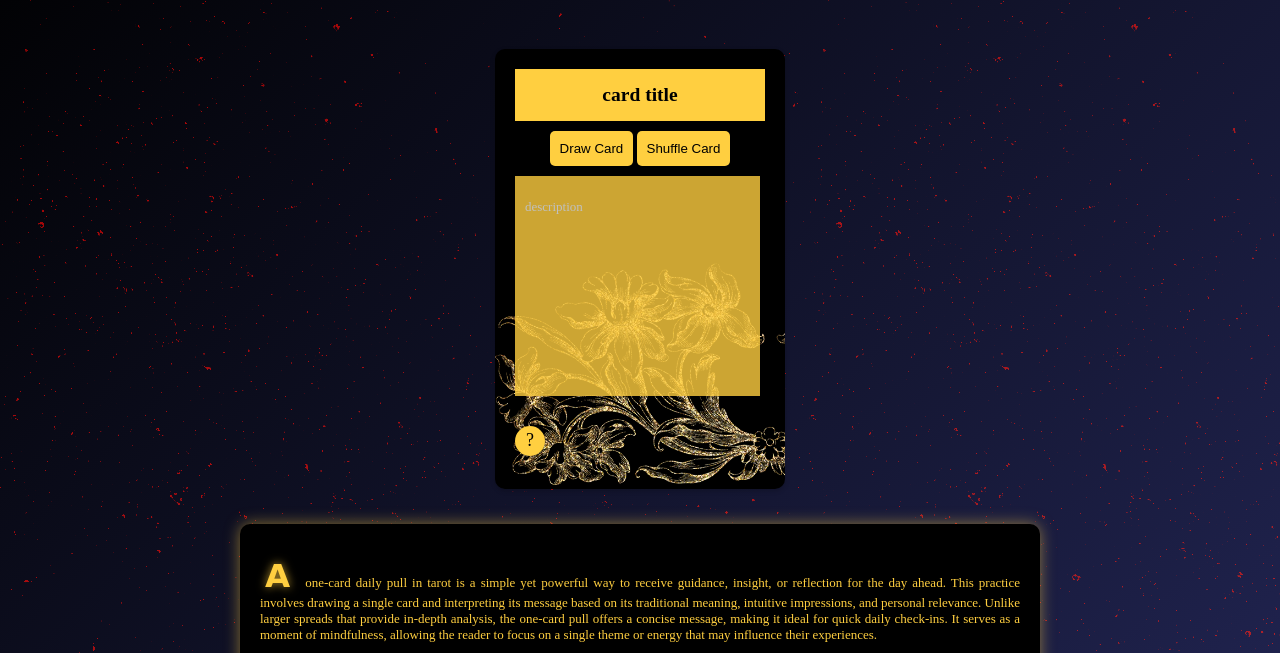
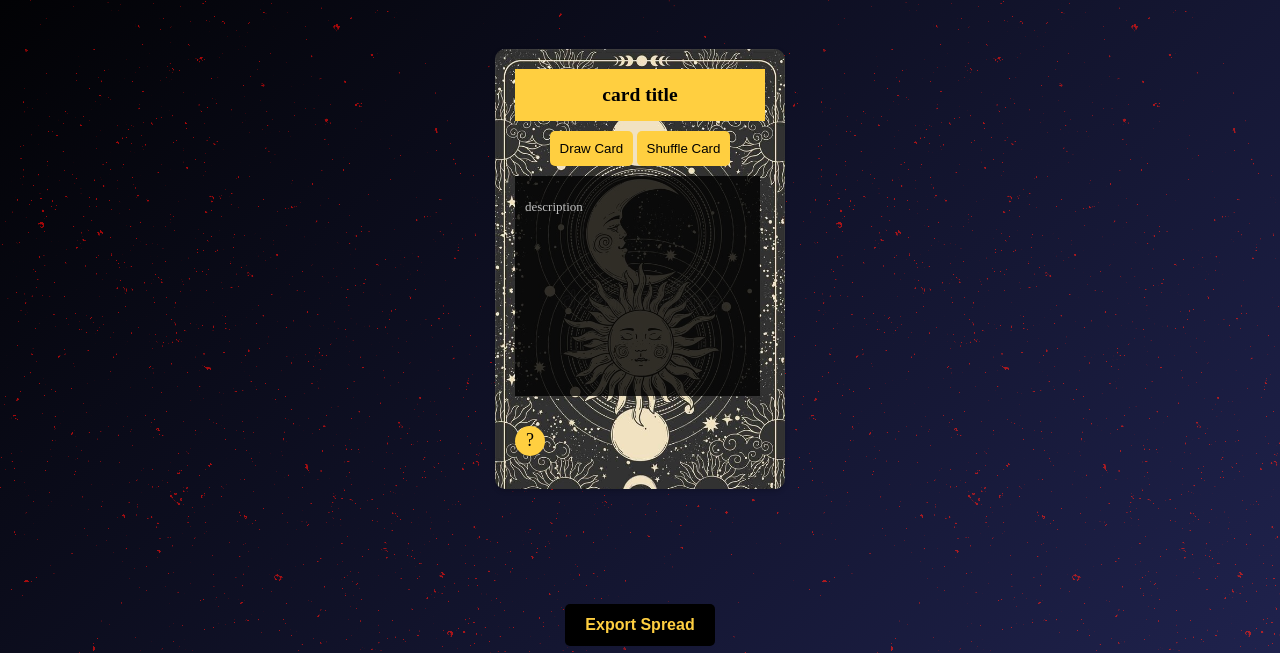
Before and after one commit to Bach6969/tarot_capstone_project, a website: page public/two.html in a window 1280 px wide. Both pictures are taken after a click on the button "Shuffle Card". Shown: the part 123-776 px from the top of the page. Drawn offline with Linux system fonts and the light colour scheme; a web font is replaced by a local one.

Commit message:
new bckgrnd img and export fix

```diff
--- a/public/css/style.css
+++ b/public/css/style.css
@@ -29,7 +29,7 @@ body {
 .desc {
     height: 300px;
     width: 350px;
-    background: rgba(255, 207, 64, 0.8);
+    background-color: rgba(0, 0, 0, 0.8);
     overflow: auto;
     padding: 10px;
     margin-top: 10px;
@@ -52,7 +52,7 @@ body {
     margin-top: 20px;
 }
 .card {
-    background-image: url("../img/3.png");
+    background-image: url("../img/sun\ moon.jpg");
     background-size: cover;
     padding: 20px;
     border-radius: 10px;
--- a/public/js/index.js
+++ b/public/js/index.js
@@ -51,25 +51,24 @@ window.onload = function() {
     exportButton.innerText = "Export Spread";
     exportButton.onclick = exportCardInfo;
     exportButton.style.marginTop = "100px";
-    document.querySelector(".tarot-container").appendChild(exportButton);
 }
 
-// Select all cards
-const cards = document.querySelectorAll('.card');
+function shuffleCard(cardNumber) {
+    const card = document.getElementById(`card${cardNumber}`);
 
-// Shuffle animation
-function shuffleCards() {
-  cards.forEach(card => {
+    // Run shuffle animation only on this specific card
     const randomX = Math.random() * 40 - 20; // move -20px to 20px
     const randomY = Math.random() * 40 - 20;
     const randomRotate = Math.random() * 20 - 10;
     card.style.transform = `translate(${randomX}px, ${randomY}px) rotate(${randomRotate}deg)`;
-  });
 
-  // Reset to stack after a short delay
-  setTimeout(() => {
-    cards.forEach(card => {
-      card.style.transform = 'translate(0, 0) rotate(0)';
-    });
-  }, 500);
+    // Reset to stack after a short delay
+    setTimeout(() => {
+        card.style.transform = 'translate(0, 0) rotate(0)';
+    }, 500);
+
+    // Reset card info
+    document.getElementById(`title${cardNumber}`).innerText = "card title";
+    document.getElementById(`desc${cardNumber}`).innerText = "description";
+    document.getElementById(`info-icon${cardNumber}`).removeAttribute('data-tooltip');
 }
```
Also changed, not shown: public/index.html (+1 -1 lines), public/img/sun moon.jpg (added).
